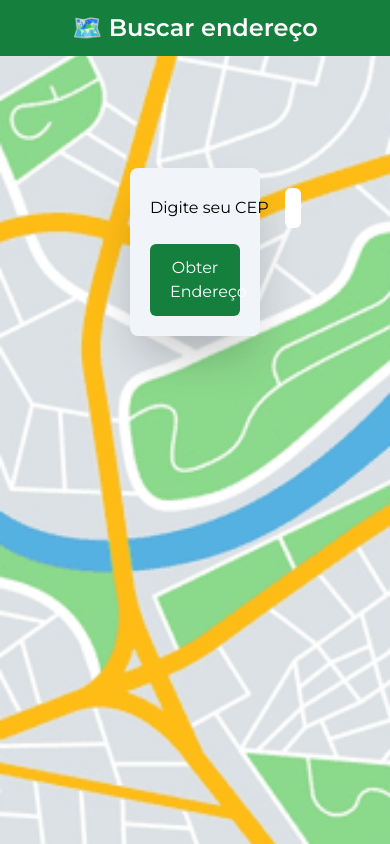
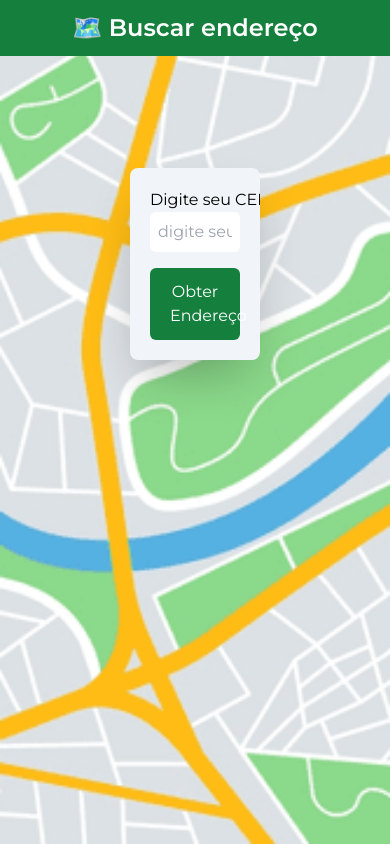
Before and after one commit to ArthurDeOliver/reactStudy, a Next.js app in the folder react-project/: page / in a window 390 px wide. Built offline with nearby package versions, Linux system fonts and the light colour scheme.

Commit message:
refact: responsividade e inicio da exibição de data

```diff
--- a/react-project/src/app/components/AddressInfo.tsx
+++ b/react-project/src/app/components/AddressInfo.tsx
@@ -5,15 +5,16 @@ interface AddressInfoProps {
 }
 
 export function AddressInfo({ address }: AddressInfoProps) {
-  const [renderTime, setRenderTime] = useState("");
+  const [creationTime, setCreationTime] = useState("");
 
   useEffect(() => {
+    // Define o horário de criação ao montar o componente
     const now = new Date();
-    const formattedTime = now.toLocaleTimeString([], {
+    const formattedTime = now.toLocaleString("pt-BR", {
       hour: "2-digit",
       minute: "2-digit",
     });
-    setRenderTime(formattedTime);
+    setCreationTime(formattedTime);
   }, []);
 
   return (
@@ -23,7 +24,7 @@ export function AddressInfo({ address }: AddressInfoProps) {
         className="rounded-full bg-gray-200 px-3 py-1  text-gray-900  text-center"
         dateTime={new Date().toISOString()}
       >
-        {renderTime}
+        {creationTime}
       </time>
     </div>
   );
--- a/react-project/src/app/components/ButtonAddress.tsx
+++ b/react-project/src/app/components/ButtonAddress.tsx
@@ -20,7 +20,7 @@ export function ButtonAddress({ handleInfoInput }: buttonProps) {
       const result = await getAddress(handleInfoInput); //a função tem que ser async e a chamada da função um await(espera)
       const resultInfo = "CEP: 📍 " + result.logradouro;
 
-      setAddress([...address, resultInfo]);
+      setAddress([resultInfo, ...address]);
 
       console.log(address);
     } catch (error) {
--- a/react-project/src/app/layout.tsx
+++ b/react-project/src/app/layout.tsx
@@ -1,17 +1,6 @@
 import type { Metadata } from "next";
 import localFont from "next/font/local";
 import "./globals.css";
-
-const geistSans = localFont({
-  src: "./fonts/GeistVF.woff",
-  variable: "--font-geist-sans",
-  weight: "100 900",
-});
-const geistMono = localFont({
-  src: "./fonts/GeistMonoVF.woff",
-  variable: "--font-geist-mono",
-  weight: "100 900",
-});
 
 export const metadata: Metadata = {
   title: "CEP Search",
@@ -34,7 +23,7 @@ export default function RootLayout({
         rel="stylesheet"
       ></link>
       <body
-        className={`${geistSans.variable} ${geistMono.variable} font-sans antialiased h-dvh flex flex-col items-center bg-[url('./pngtree-urban-city-map-town-street-png-image_5987385.png')] bg-cover bg-center bg-no-repeat`}
+        className={` font-sans antialiased h-dvh flex flex-col items-center bg-[url('./pngtree-urban-city-map-town-street-png-image_5987385.png')] bg-cover bg-center bg-no-repeat`}
       >
         {children}
       </body>
--- a/react-project/src/app/page.tsx
+++ b/react-project/src/app/page.tsx
@@ -26,9 +26,9 @@ export default function Home() {
       </header>
       <form
         onSubmit={handleAddresForm}
-        className="h-fit w-1/3 mt-28 bg-slate-100 p-5 rounded-lg shadow-2xl text-black flex flex-col gap-4"
+        className="sm:max-h-96 overflow-hidden overflow-y-scroll w-1/3 mt-28 bg-slate-100 p-5 rounded-lg shadow-2xl text-black flex flex-col gap-4 xl:max-h-72"
       >
-        <div className="flex items-center gap-4">
+        <div className="sm:flex flex-col items-center gap-4 xl:flex-row">
           <label className="text-nowrap" htmlFor="cep">
             Digite seu CEP
           </label>
@@ -38,10 +38,11 @@ export default function Home() {
             name="cep"
             type="text"
             placeholder="digite seu CEP"
-            className=" rounded-md p-2 outline-none focus:outline-green-500 w-full"
+            className="rounded-md p-2 outline-none focus:outline-green-500 w-full"
             required
           />
         </div>
+
         <ButtonAddress handleInfoInput={handleAddress} />
       </form>
     </>
```
